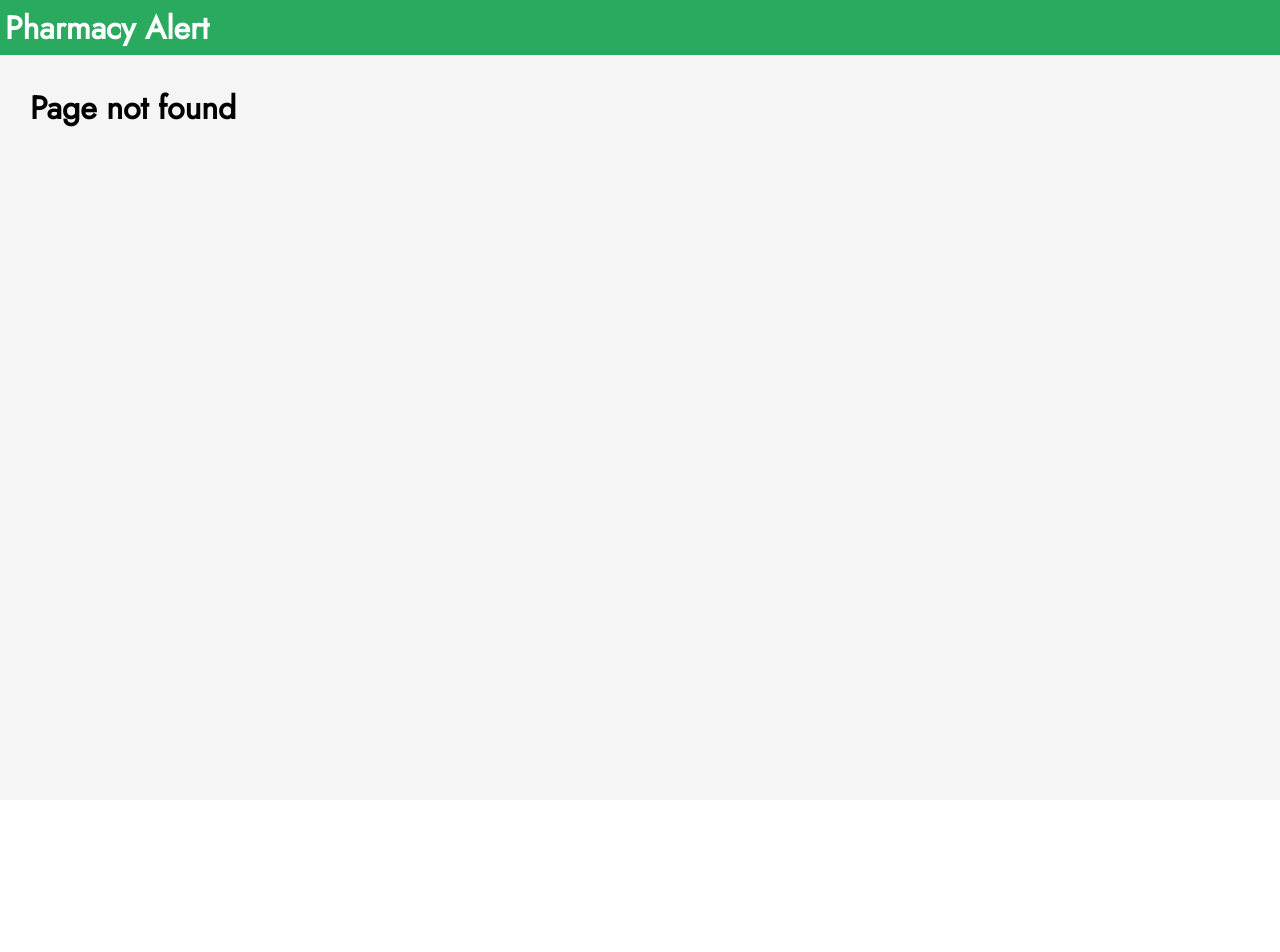
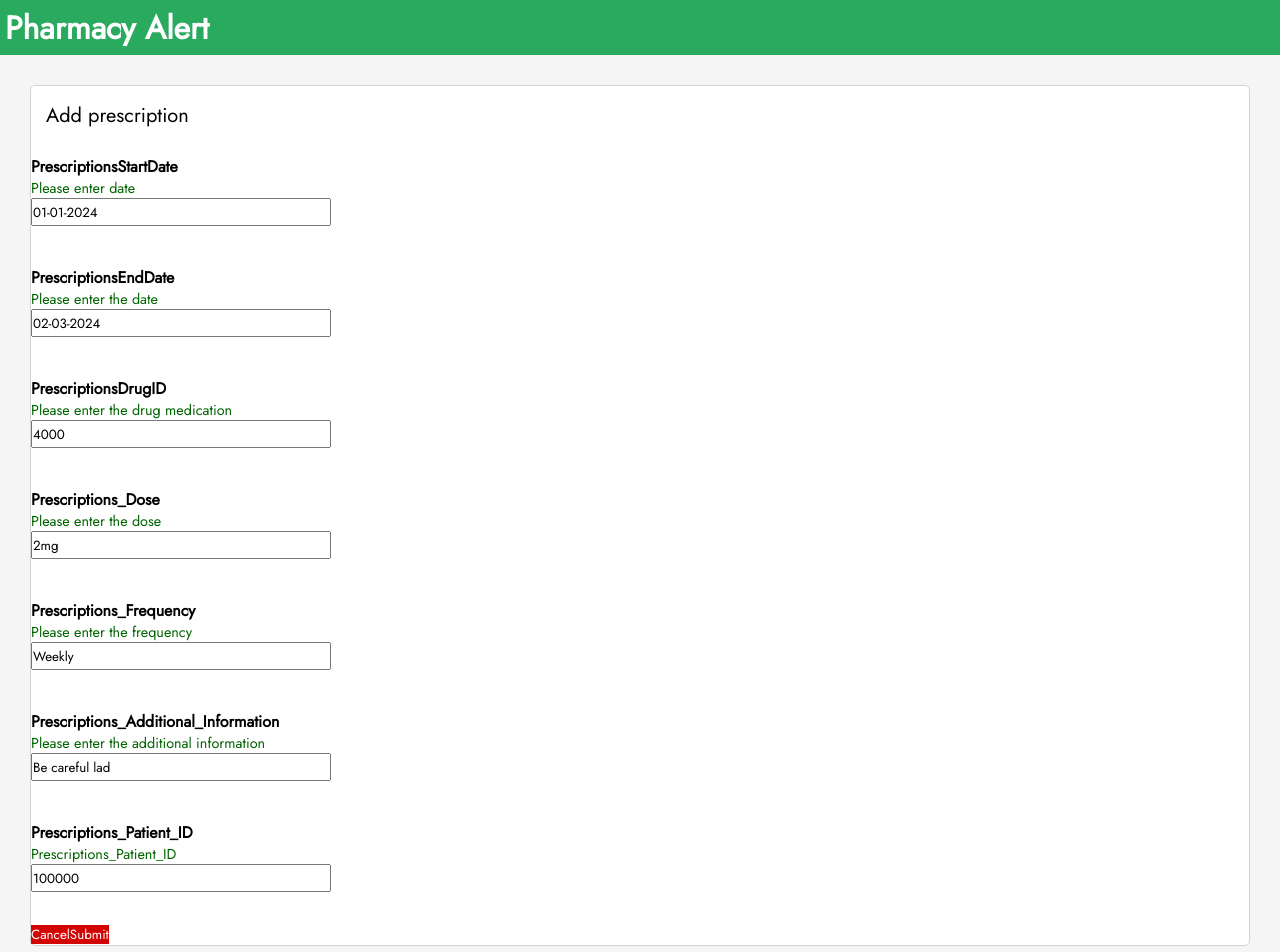
Before and after one commit to Mihir42/React-Pharmacy-Alert, a React (Vite) app: page /addPrescription in a window 1280 px wide. Before the commit this address had no page. Shown: the top 952 px of the page. Before the commit the page ends 800 px from the top, so only its background shows below. Built offline with nearby package versions, Linux system fonts and the light colour scheme; no server answers.

Commit message:
Can add prescriptions but check validation (#5)

```diff
--- a/src/App.jsx
+++ b/src/App.jsx
@@ -9,6 +9,7 @@ export const LoginContext = createContext();
 import "./App.scss";
 import EditDrug from "./components/pages/EditDrug";
 import ViewPatients from "./components/pages/viewPatients";
+import AddPrescription from "./components/pages/AddPrescription";
 
 // 1:08 :43
 function App() {
@@ -23,6 +24,7 @@ function App() {
           <Route path="/editDrug" element={<EditDrug />} />
           <Route path="/viewDrug" element={<ViewDrugs />} />
           <Route path="/viewPatient" element={<ViewPatients />} />
+          <Route path="/addPrescription" element={<AddPrescription />} />
           <Route path="/*" element={<PageNotFound />} />
         </Routes>
       </BrowserRouter>
--- /dev/null
+++ b/src/components/entity/prescriptions/PrescriptionForm.jsx
@@ -0,0 +1,212 @@
+import { useState } from "react";
+import LargeCard from "../../UI/LargeCard.jsx";
+import FormItem from "../../UI/FormItem.jsx";
+import { useLocation, useNavigate } from "react-router-dom";
+
+const emptyPrescription = {
+  PrescriptionsStartDate: "01-01-2024",
+  PrescriptionsEndDate: "02-03-2024",
+  PrescriptionsDrugID: 4000,
+  Prescriptions_Dose: "2mg",
+  Prescriptions_Frequency: "Weekly",
+  Prescriptions_Additional_Information: "Be careful lad",
+  Prescriptions_Patient_ID: 100000,
+};
+
+function PrescriptionForm({
+  onSubmit,
+  initialPrescription = emptyPrescription,
+  cardTitle,
+}) {
+  // Intialisation ----------------------------------------------
+  const isValid = {
+    PrescriptionsStartDate: (name) => name.length > 1,
+    PrescriptionsEndDate: (name) => name.length > 9,
+    PrescriptionsDrugID: (name) => name >= 4000,
+    Prescriptions_Dose: (name) => name.length > 3,
+    Prescriptions_Frequency: (name) => name.length > 3,
+    Prescriptions_Additional_Information: (name) => name.length > 3,
+    Prescriptions_Patient_ID: (name) => name >= 100000,
+  };
+
+  const errorMessage = {
+    PrescriptionsStartDate: "Too short",
+    PrescriptionsEndDate: "Too short",
+    PrescriptionsDrugID: "Not a valid Drug",
+    Prescriptions_Dose: "Too short",
+    Prescriptions_Frequency: "Too short",
+    Prescriptions_Additional_Information: "Too short",
+    Prescriptions_Patient_ID: "Not a real patient",
+  };
+
+  const navigate = useNavigate();
+
+  // State ------------------------------------------------------
+  const [prescriptions, setPrescriptions] = useState(initialPrescription);
+  const [errors, setErrors] = useState(
+    Object.keys(initialPrescription).reduce((accum, key) => ({
+      ...accum,
+      [key]: null,
+    })),
+    {}
+  );
+
+  // Handlers ---------------------------------------------------
+  const handleChange = (event) => {
+    const { name, value } = event.target;
+    setPrescriptions({ ...prescriptions, [name]: value });
+    setErrors({
+      ...errors,
+      [name]: isValid[name](value) ? null : errorMessage[name],
+    });
+  };
+
+  const isValidPrescription = (prescription) => {
+    let isPrescriptionValid = true;
+    Object.keys(prescription).forEach((key) => {
+      console.log(key);
+      if (isValid[key](prescription[key])) {
+        errors[key] = null;
+      } else {
+        errors[key] = errorMessage[key];
+        isPrescriptionValid = false;
+      }
+    });
+    return isPrescriptionValid;
+  };
+
+  const handleSubmit = (event) => {
+    event.preventDefault();
+    onSubmit(prescriptions);
+    setErrors({ ...errors });
+    navigate("/");
+    window.location.reload();
+  };
+  const handleCancel = () => {};
+
+  return (
+    <LargeCard title={cardTitle}>
+      <form>
+        <FormItem
+          label="PrescriptionsStartDate"
+          htmlFor="PrescriptionsStartDate"
+          advice="Please enter date"
+          error={errors.PrescriptionsStartDate}
+        >
+          <input
+            className="textForm"
+            type="text"
+            name="PrescriptionsStartDate"
+            value={prescriptions.PrescriptionsStartDate}
+            onChange={handleChange}
+          />
+        </FormItem>
+
+        <FormItem
+          label="PrescriptionsEndDate"
+          htmlFor="PrescriptionEndDate"
+          advice="Please enter the date"
+          error={errors.PrescriptionsEndDate}
+        >
+          <input
+            className="textForm"
+            type="text"
+            name="PrescriptionsEndDate"
+            value={prescriptions.PrescriptionsEndDate}
+            onChange={handleChange}
+          />
+        </FormItem>
+
+        <FormItem
+          label="PrescriptionsDrugID"
+          htmlFor="PrescriptionsDrugID"
+          advice="Please enter the drug medication"
+          error={errors.PrescriptionsDrugID}
+        >
+          <input
+            className="textForm"
+            type="text"
+            name="PrescriptionsDrugID"
+            value={prescriptions.PrescriptionsDrugID}
+            onChange={handleChange}
+          />
+        </FormItem>
+
+        <FormItem
+          label="Prescriptions_Dose"
+          htmlFor="Prescriptions_Dose"
+          advice="Please enter the dose"
+          error={errors.Prescriptions_Dose}
+        >
+          <input
+            className="textForm"
+            type="text"
+            name="Prescriptions_Dose"
+            value={prescriptions.Prescriptions_Dose}
+            onChange={handleChange}
+          />
+        </FormItem>
+
+        <FormItem
+          label="Prescriptions_Frequency"
+          htmlFor="Prescriptions_Frequency"
+          advice="Please enter the frequency"
+          error={errors.Prescriptions_Frequency}
+        >
+          <input
+            className="textForm"
+            type="text"
+            name="Prescriptions_Frequency"
+            value={prescriptions.Prescriptions_Frequency}
+            onChange={handleChange}
+          />
+        </FormItem>
+
+        <FormItem
+          label="Prescriptions_Additional_Information"
+          htmlFor="Prescriptions_Additional_Information"
+          advice="Please enter the additional information"
+          error={errors.Prescriptions_Additional_Information}
+        >
+          <input
+            className="textForm"
+            type="text"
+            name="Prescriptions_Additional_Information"
+            value={prescriptions.Prescriptions_Additional_Information}
+            onChange={handleChange}
+          />
+        </FormItem>
+
+        <FormItem
+          label="Prescriptions_Patient_ID"
+          htmlFor="Prescriptions_Patient_ID"
+          advice="Prescriptions_Patient_ID"
+          error={errors.Prescriptions_Patient_ID}
+        >
+          <input
+            className="textForm"
+            type="text"
+            name="Prescriptions_Patient_ID"
+            value={prescriptions.Prescriptions_Patient_ID}
+            onChange={handleChange}
+          />
+        </FormItem>
+
+        <button type="submit" value="cancel" onClick={handleCancel}>
+          Cancel
+        </button>
+
+        <button
+          type="submit"
+          form="prescriptionForm"
+          value="submit"
+          onClick={handleSubmit}
+        >
+          Submit
+        </button>
+      </form>
+    </LargeCard>
+  );
+}
+
+export default PrescriptionForm;
--- /dev/null
+++ b/src/components/pages/AddPrescription.jsx
@@ -0,0 +1,36 @@
+import callFetch from "../api/API";
+import Layout from "../layouts/Layout";
+import PrescriptionForm from "../entity/prescriptions/PrescriptionForm";
+import { useEffect } from "react";
+import { useState } from "react";
+
+function AddPrescription() {
+  const endpoint = `/prescriptions`;
+
+  const [prescriptions, setPrescriptions] = useState(null);
+  const [loadingMessage, setLoadingMessage] = useState("Loading records ...");
+
+  const getPrescriptions = async () => {
+    const response = await callFetch(endpoint, "GET");
+    response.isSuccess
+      ? setPrescriptions(response.result)
+      : setLoadingMessage(response.message);
+  };
+
+  useEffect(() => {
+    getPrescriptions();
+  }, []);
+
+  const handleSubmit = async (prescription) => {
+    console.log("Hello hi");
+    const response = await callFetch(endpoint, "POST", prescription);
+    return response.isSuccess ? getPrescriptions() || true : false;
+  };
+  return (
+    <Layout>
+      <PrescriptionForm onSubmit={handleSubmit} cardTitle="Add prescription" />
+    </Layout>
+  );
+}
+
+export default AddPrescription;
```
Also changed, not shown: src/components/entity/prescriptions/PrescriptionForm.scss (added).
